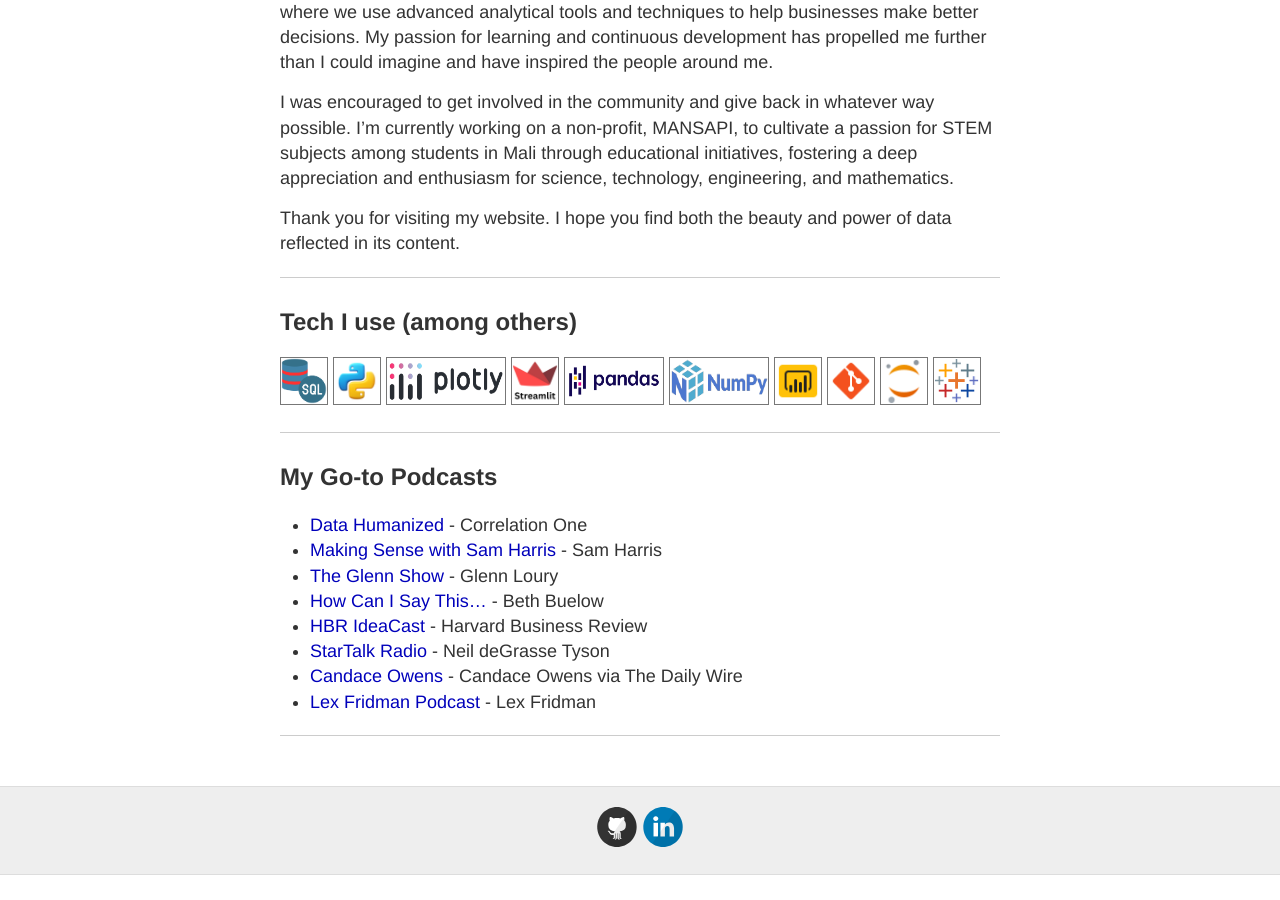
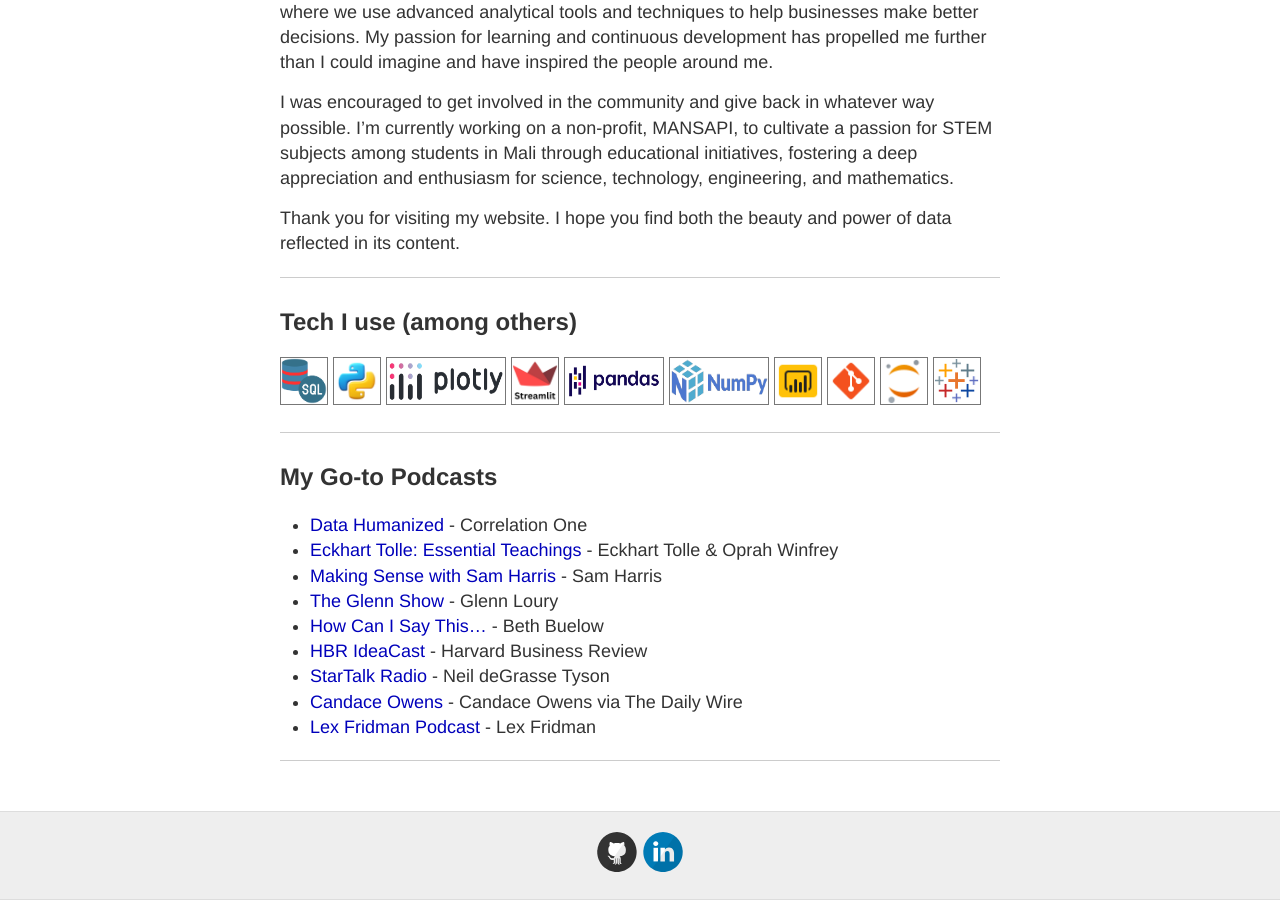
Before and after one commit to obtbe/zeidombo.github.io, a Jekyll site: the page built from about.md, in a window 1280 px wide and 900 px high, scrolled down 675 px. Built offline with Jekyll 4.4.1, drawn with Linux system fonts in a browser that asks for light colours; our own code applies the rules of GitHub Pages for plain Markdown files; before the commit the page ends 1550 px from its top, so only the background shows below that.

Commit message:
Added essential things

```diff
--- a/about.md
+++ b/about.md
@@ -39,6 +39,7 @@ Thank you for visiting my website. I hope you find both the beauty and power of
 ## My Go-to Podcasts
 
 * [Data Humanized](https://podcasts.apple.com/us/podcast/data-humanized-by-correlation-one/id1693484349) - Correlation One
+* [Eckhart Tolle: Essential Teachings](https://podcasts.google.com/feed/aHR0cHM6Ly9mZWVkcy5zaW1wbGVjYXN0LmNvbS91M042OVI3TQ?sa=X&ved=0CAMQ4aUDahcKEwjgh7rilqSGAxUAAAAAHQAAAAAQAg) - Eckhart Tolle & Oprah Winfrey
 * [Making Sense with Sam Harris](https://podcasts.apple.com/us/podcast/making-sense-with-sam-harris/id733163012) - Sam Harris
 * [The Glenn Show](https://podcasts.google.com/feed/aHR0cHM6Ly9hcGkuc3Vic3RhY2suY29tL2ZlZWQvcG9kY2FzdC8yNTkwNDQucnNz?sa=X&ved=0CAoQ9sEGahgKEwjInuzz7-6BAxUAAAAAHQAAAAAQmAE) - Glenn Loury
 * [How Can I Say This...](https://podcasts.google.com/feed/aHR0cHM6Ly9mZWVkcy5hY2FzdC5jb20vcHVibGljL3Nob3dzLzViN2Y0MzhkYTEzZTBhMTE3Y2E0ZTU0OQ?sa=X&ved=0CAMQ4aUDahcKEwio64GXlaSGAxUAAAAAHQAAAAAQFQ) - Beth Buelow
```
